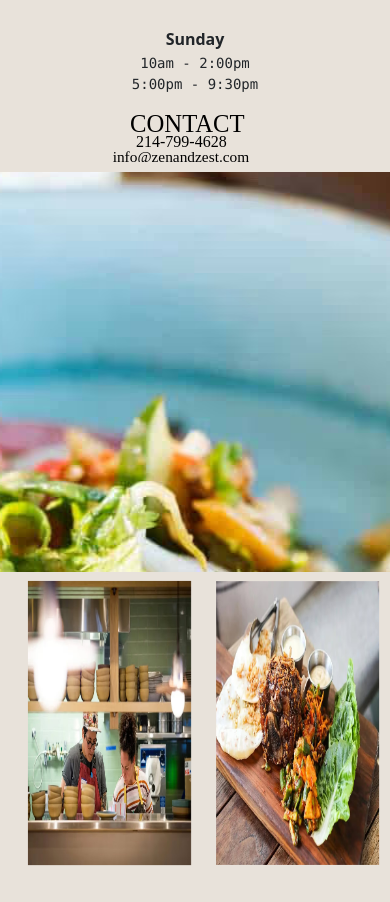
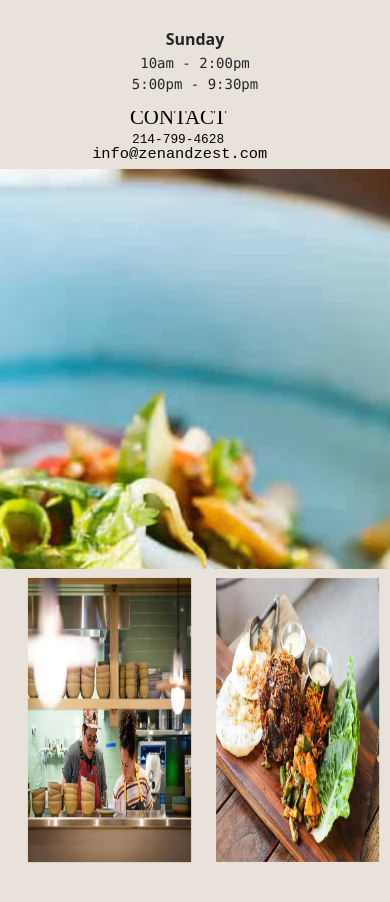
Before and after one commit to JOHN-HENRY-C/Restaurant-Website, a plain HTML site: page los_agleles.html in a window 390 px wide. Shown: the part 1317-2219 px from the top of the page. Drawn offline with nearby package versions, Linux system fonts and the light colour scheme.

Commit message:
Address Change

```diff
--- a/los_agleles.css
+++ b/los_agleles.css
@@ -533,18 +533,23 @@ body {
     #con{
         position: relative;
         left: 70px;
-        top: 8px;
+        top: 4px;
+        font-size: 130%;
     }
 
     #Numm{
-        font-size: 100%;
+        font-size: 80%;
         top: -8px;
+        font-family:'Courier New', Courier, monospace;
+        left: 72px;
     }
 
     #emaill{
         font-size: 96%;
         top: 7px;
-        right: 42px;
+        right: 64px;
+        font-family:'Courier New', Courier, monospace
+
     }
 
     .Threee{
```
